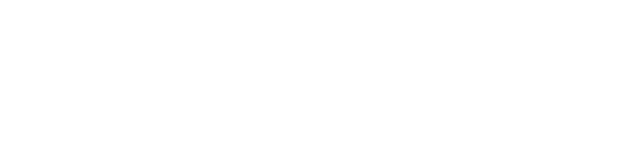
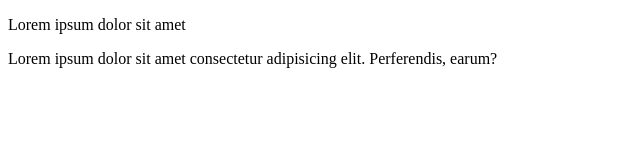
Before and after one commit to soumyaprakashmahapatra/splitmate, a plain HTML site: page search.html in a window 1280 px wide. Shown: the whole page, without its empty margins (0-640 px from the left). Drawn offline with Linux system fonts and the light colour scheme.

Commit message:
search updated

```diff
--- a/search.html
+++ b/search.html
@@ -6,6 +6,7 @@
     <title>Search page</title>
 </head>
 <body>
-
+    <p>Lorem ipsum dolor sit amet </p>
+    <p>Lorem ipsum dolor sit amet consectetur adipisicing elit. Perferendis, earum?</p>
 </body>
 </html>
```
